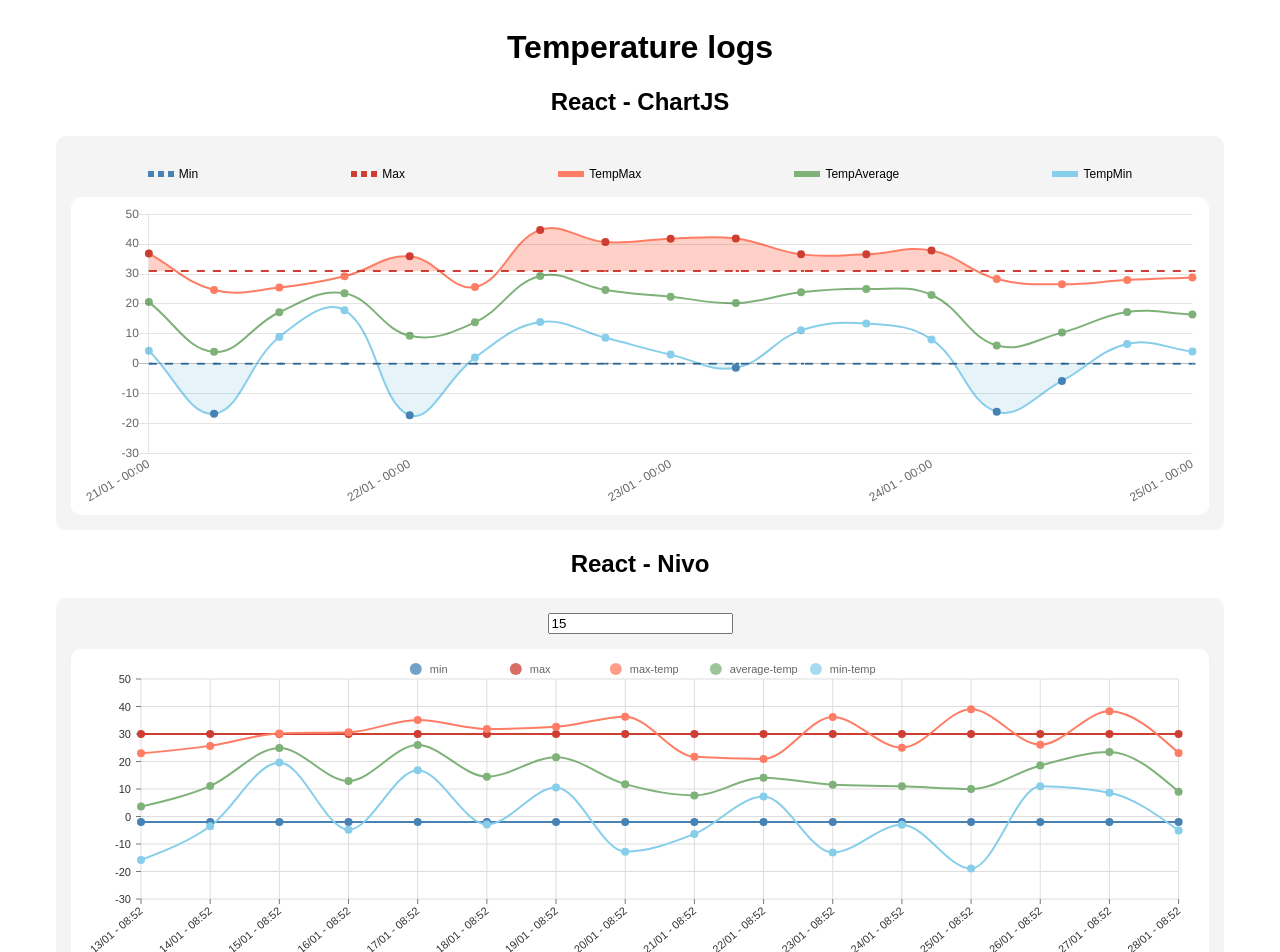
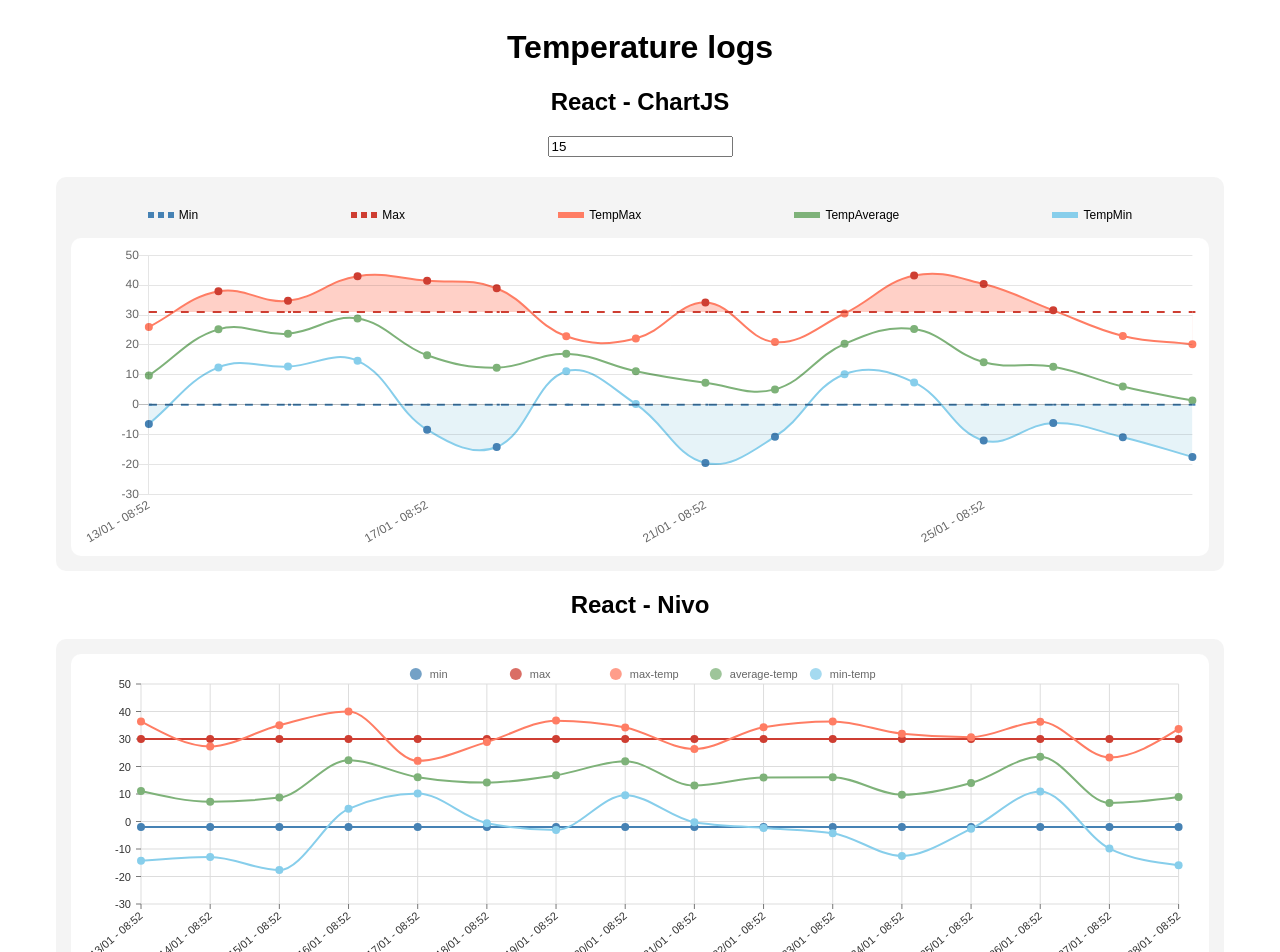
Before and after one commit to alyson-b69/safecube-component, a React (Create React App) app: page / in a window 1280 px wide. Shown: the top 952 px of the page. Built offline with nearby package versions, Linux system fonts and the light colour scheme.

Commit message:
move state number into App to show same number of values into chartJS and nivo charts

```diff
--- a/src/App.tsx
+++ b/src/App.tsx
@@ -2,15 +2,26 @@
 import MyChart from "./MyChart/MyChart";
 import React from "react";
 import MyResponsiveLine from "./NivoChart/NivoChart";
+import {getData} from "./NivoChart/data";
+import {StyledChart} from "./NivoChart/NivoChart.style";
 
 function App() {
+    const [number, setNumber] = React.useState(15);
+
   return (
     <div className="App">
       <h1>Temperature logs</h1>
       <h2>React - ChartJS</h2>
-      <MyChart />
+        <form onSubmit={(event: React.FormEvent<HTMLFormElement>) => {
+            event.preventDefault();
+            getData(number);
+        }}>
+            <input type="number" onChange={(event: React.ChangeEvent<HTMLInputElement>) => setNumber(parseInt(event.target.value))}
+                   value={number} />
+        </form>
+      <MyChart number={number} setNumber={setNumber} />
       <h2>React - Nivo</h2>
-        <MyResponsiveLine />
+        <MyResponsiveLine number={number} setNumber={setNumber}  />
     </div>
   );
 }
--- a/src/MyChart/MyChart.tsx
+++ b/src/MyChart/MyChart.tsx
@@ -1,8 +1,10 @@
 import {Line} from "react-chartjs-2";
-import React from "react";
+import React, {Dispatch,  SetStateAction} from "react";
 import { StyledChart } from "./MyChart.style";
 import MyChartLegend from "./MyChartLegend";
 import {ChartData, ChartOptions, ChartTooltipItem, ChartTooltipModel} from "chart.js";
+import moment from "moment";
+import {getData} from "../NivoChart/data";
 
 
 const myRedBackground: string = "rgb(255,99,71,0.3)";
@@ -15,25 +17,21 @@
 const myDarkBlue: string = "rgba(70,130,180,1)";
 const myTransparent: string = "rgba(0,0,0,0)";
 
-const labels: string[] = [
-  "21/01 - 00:00",
-  "21/01 - 06:00",
-  "21/01 - 12:00",
-  "21/01 - 18:00",
-  "22/01 - 00:00",
-  "22/01 - 06:00",
-  "22/01 - 12:00",
-  "22/01 - 18:00",
-  "23/01 - 00:00",
-  "23/01 - 06:00",
-  "23/01 - 12:00",
-  "23/01 - 18:00",
-  "24/01 - 00:00",
-  "24/01 - 06:00",
-  "24/01 - 12:00",
-  "24/01 - 18:00",
-  "25/01 - 00:00"
-];
+interface Props {
+  number: number,
+  setNumber: Dispatch<SetStateAction<number>>,
+}
+
+
+
+const MyChart: React.FC<Props> = ({number, setNumber, children}) => {
+
+  const labels: string[] = []
+
+  for(let i = number; i >= 0; i--){
+    let time = moment().subtract(i, 'days').format("DD/MM - hh:mm");
+    labels.push(time)
+  }
 
   const maxTemp: number = 31;
   const minTemp: number = 0;
@@ -370,7 +368,7 @@
     }
   };
 
-const MyChart = () => {
+
   return (
     <StyledChart>
       <MyChartLegend />
--- a/src/NivoChart/NivoChart.style.ts
+++ b/src/NivoChart/NivoChart.style.ts
@@ -32,8 +32,8 @@
   border-radius: 5px;
   font-size: 12px;
   padding: 3px;
-  left: ${props => props.x < 50 ? '10px' : props.width !== null && props.x > (props.width - 110) ? '-220px' : '-100px'};
-  top: ${props => props.x < 50 || props.width !== null && props.x > (props.width - 110)  ? '-45px' : '10px'};
+  left: ${props => props.x < 50 ? '10px' : props.width !== null && props.x > (props.width - 150) ? '-220px' : '-100px'};
+  top: ${props => props.x < 50 || props.width !== null && props.x > (props.width - 150)  ? '-45px' : '10px'};
 
   & h4{
     margin: 3px 0;
--- a/src/NivoChart/NivoChart.tsx
+++ b/src/NivoChart/NivoChart.tsx
@@ -1,31 +1,22 @@
 import { ResponsiveLine } from '@nivo/line'
 import {getData} from "./data"
 import {StyledChart} from "./NivoChart.style";
-import React, {ChangeEvent, ChangeEventHandler, FormEvent} from "react";
+import React, {ChangeEvent, ChangeEventHandler, Dispatch, FormEvent, SetStateAction} from "react";
 import NivoTooltip from "./NivoTooltip";
 
-const MyResponsiveLine: React.FC = () => {
-    const [number, setNumber] = React.useState(15)
+
+interface Props {
+    number: number,
+    setNumber: Dispatch<SetStateAction<number>>,
+}
+
+const MyResponsiveLine: React.FC<Props> = ({number, setNumber}) => {
+
 
     let data = getData(number)
 
-    const handleNumber = () => {
-        if(event && event.target){
-            console.log(event.target)
-        }
-
-    }
-
-
     return (
         <StyledChart>
-            <form onSubmit={(event: React.FormEvent<HTMLFormElement>) => {
-                event.preventDefault();
-                getData(number);
-            }}>
-                <input type="number" onChange={(event: React.ChangeEvent<HTMLInputElement>) => setNumber(parseInt(event.target.value))}
-                       value={number} />
-            </form>
             <div id='nivoTemp'>
             <ResponsiveLine
             data={data}
```
Also changed, not shown: 1 other file (tests, documents, lock files or other folders). Lines whose indentation alone changed are shown as unchanged.
